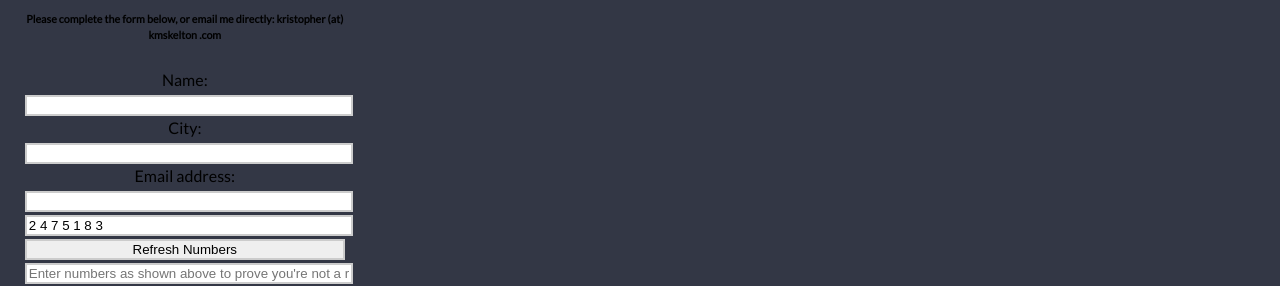
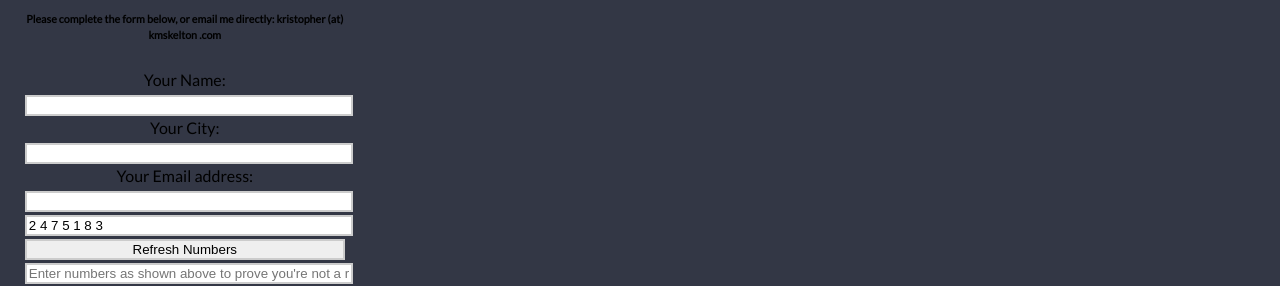
Before and after one commit to KMSkelton/REACT-hanaleiGroupVacationFinder, a React (Create React App) app in the folder hgvf/: page /Contact in a window 1280 px wide. Shown: the part 304-590 px from the top of the page. Built offline with nearby package versions, Linux system fonts and the light colour scheme; no server answers; what google-maps-react would draw is missing.

Commit message:
trying different input elements

```diff
--- a/hgvf/src/components/Contact.js
+++ b/hgvf/src/components/Contact.js
@@ -49,7 +49,6 @@ class Contact extends Component {
   }
   check = (input) => {
     var cap = this.removeSpaces(this.txtCaptcha.value);
-    console.log('input :',input);
     if (input.length === cap.length) {
       if (input !== cap) {
         this.clearCaptchaField()
@@ -91,14 +90,17 @@ class Contact extends Component {
               <label className="u-visually-hidden">Don't complete this if you're human:
                 <input name="bot-field" /> </label>
             </p>
-            <label htmlFor="Name">Name:</label>
-            <input type="text" name="Name" id="Name" value={name} onChange={this.handleChange} />
+            <label>
+            Your Name: <input type="text" name="Name" id="Name" value={name} onChange={this.handleChange} />
+            </label>
 
-            <label htmlFor="City">City:</label>
-            <input type="text" name="City" id="City"  value={city} onChange={this.handleChange} />
+            <label>
+            Your City: <input type="text" name="City" id="City"  value={city} onChange={this.handleChange} />
+            </label>
 
-            <label htmlFor="Email">Email address:</label>
-            <input type="text" name="Email" id="Email" value={email} onChange={this.handleChange} />
+            <label>
+            Your Email address: <input type="text" name="Email" id="Email" value={email} onChange={this.handleChange} />
+            </label>
 
             <input
               type="text"
```
